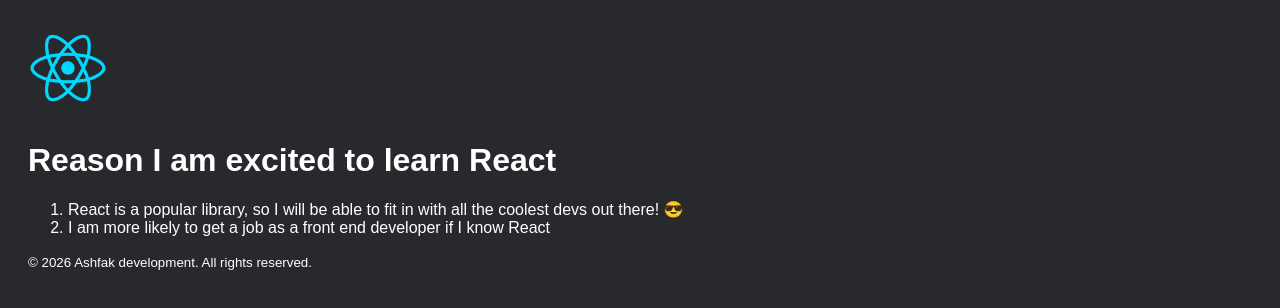
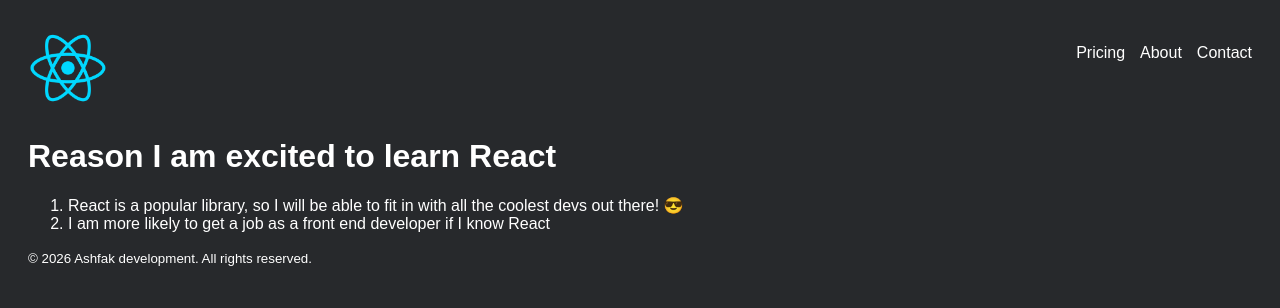
Before and after one commit to AshfakAhmath/react-facts-site, a React (Vite) app: page / in a window 1280 px wide. Shown: the top 308 px of the page. Built offline with nearby package versions, Linux system fonts and the light colour scheme.

Commit message:
feat: add navigation menu to header component

```diff
--- a/src/Header.jsx
+++ b/src/Header.jsx
@@ -4,6 +4,13 @@ function Header() {
   return (
     <header>
       <img src={img} alt="React" width="80px" />
+      <nav>
+        <ul className="nav-list">
+            <li>Pricing</li>
+            <li>About</li>
+            <li>Contact</li>
+        </ul>
+      </nav>
     </header>
   );
 }
--- a/src/index.css
+++ b/src/index.css
@@ -12,3 +12,14 @@ body {
 h1 {
     margin-top: 30px;
 }
+
+.nav-list{
+  list-style: none;
+  display: flex;
+  gap: 15px;
+}
+
+header{
+  display: flex;
+  justify-content: space-between;
+}
```
